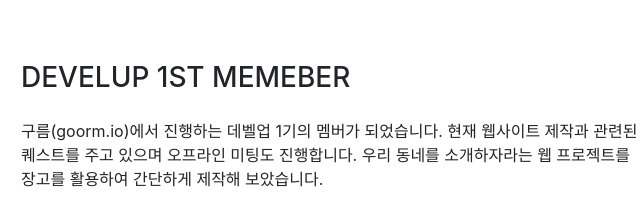
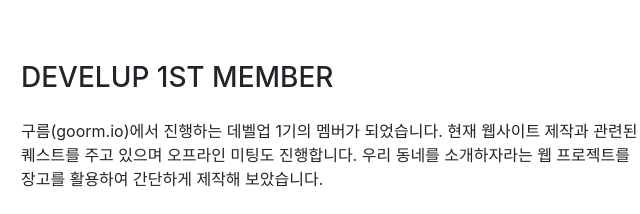
Before and after one commit to aimclee/aimclee.github.io, a website with bundled scripts: page index.html in a window 1280 px wide. Shown: the part 2561-2775 px from the top of the page, 299-939 px from the left. Built offline with nearby package versions, Linux system fonts and the light colour scheme; a web font is replaced by a local one.

Commit message:
Update index.html

```diff
--- a/index.html
+++ b/index.html
@@ -272,8 +272,8 @@
 
           <div class="resume-item d-flex flex-column flex-md-row mb-5">
             <div class="resume-content mr-auto">
-              <h3 class="mb-0">Develup 1st memeber</h3>
-              <!-- <div class="subheading mb-3">데벨업 1기 멤버로서 활동 시작!</div> -->
+              <h3 class="mb-0">Develup 1st member</h3>
+
               <br />
               <p>
                 구름(goorm.io)에서 진행하는 데벨업 1기의 멤버가 되었습니다. 현재
```
